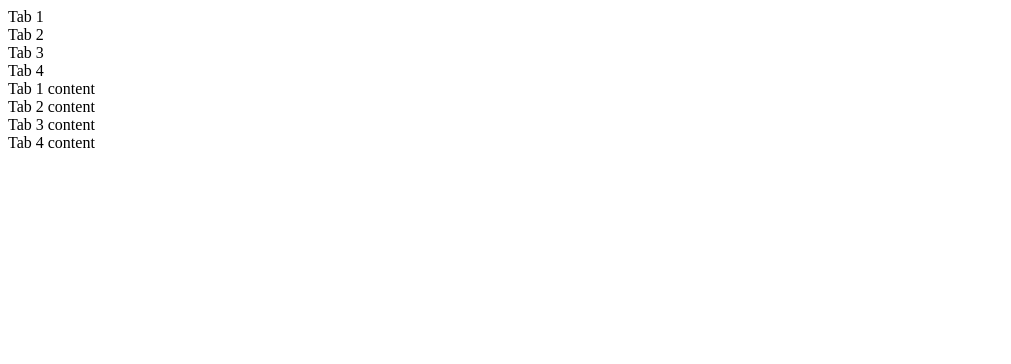
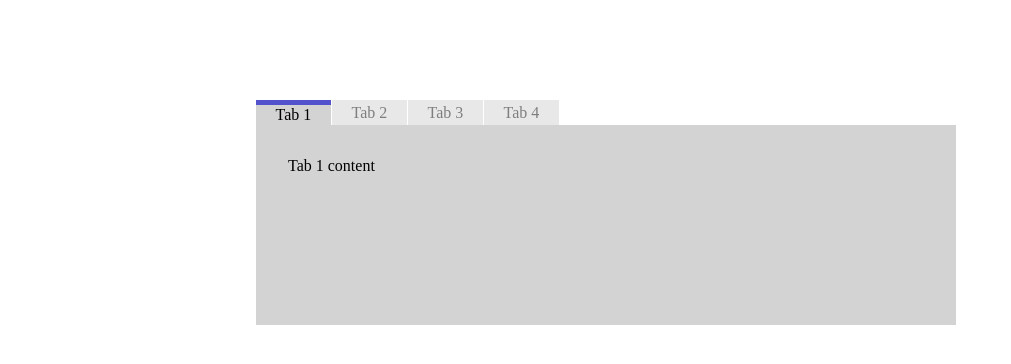
Before and after one commit to ChiendeGlace/tabs, a plain HTML site: page index.html in a window 1280 px wide. Shown: the whole page, without its empty margins (0-1011 px from the left). Drawn offline with Linux system fonts and the light colour scheme.

Commit message:
Add tabs styling and on off modes

```diff
--- a/index.html
+++ b/index.html
@@ -9,10 +9,10 @@
 </head>
 <body>
   <div class="tab-row">
-    <div class="tab" id="tab1">Tab 1</div>
-    <div class="tab" id="tab2">Tab 2</div>
-    <div class="tab" id="tab3">Tab 3</div>
-    <div class="tab" id="tab4">Tab 4</div>
+    <div class="tab on" id="tab1">Tab 1</div>
+    <div class="tab off" id="tab2">Tab 2</div>
+    <div class="tab off" id="tab3">Tab 3</div>
+    <div class="tab off" id="tab4">Tab 4</div>
   </div>
   <div class="content">
     <div class="tab-content" id="tab1-content">Tab 1 content</div>
--- a/style.css
+++ b/style.css
@@ -0,0 +1,45 @@
+* {
+  box-sizing: border-box;
+  margin: 0;
+  padding: 0;
+}
+.tab-row {
+  display: flex;
+  width: 60%;
+  margin-inline: auto;
+  justify-content: flex-start;
+  align-items: flex-end;
+  margin-top: 100px;
+  gap: 1px;
+}
+.tab {
+  width: 75px;
+  height: 25px;
+  background-color: lightgray;
+  display: flex;
+  align-items: center;
+  justify-content: center;
+}
+.on {
+  border-top: 5px solid rgb(82, 82, 204);
+}
+.off {
+  opacity: 50%;
+}
+.content {
+  width: 60%;
+  margin-inline: auto;
+  position: relative;
+}
+.tab-content {
+  width: 700px;
+  height: 200px;
+  background-color: lightgray;
+  padding: 2em;
+  position: absolute;
+  left: 0;
+  top: 0;
+}
+#tab2-content, #tab3-content, #tab4-content {
+  display: none;
+}
```
